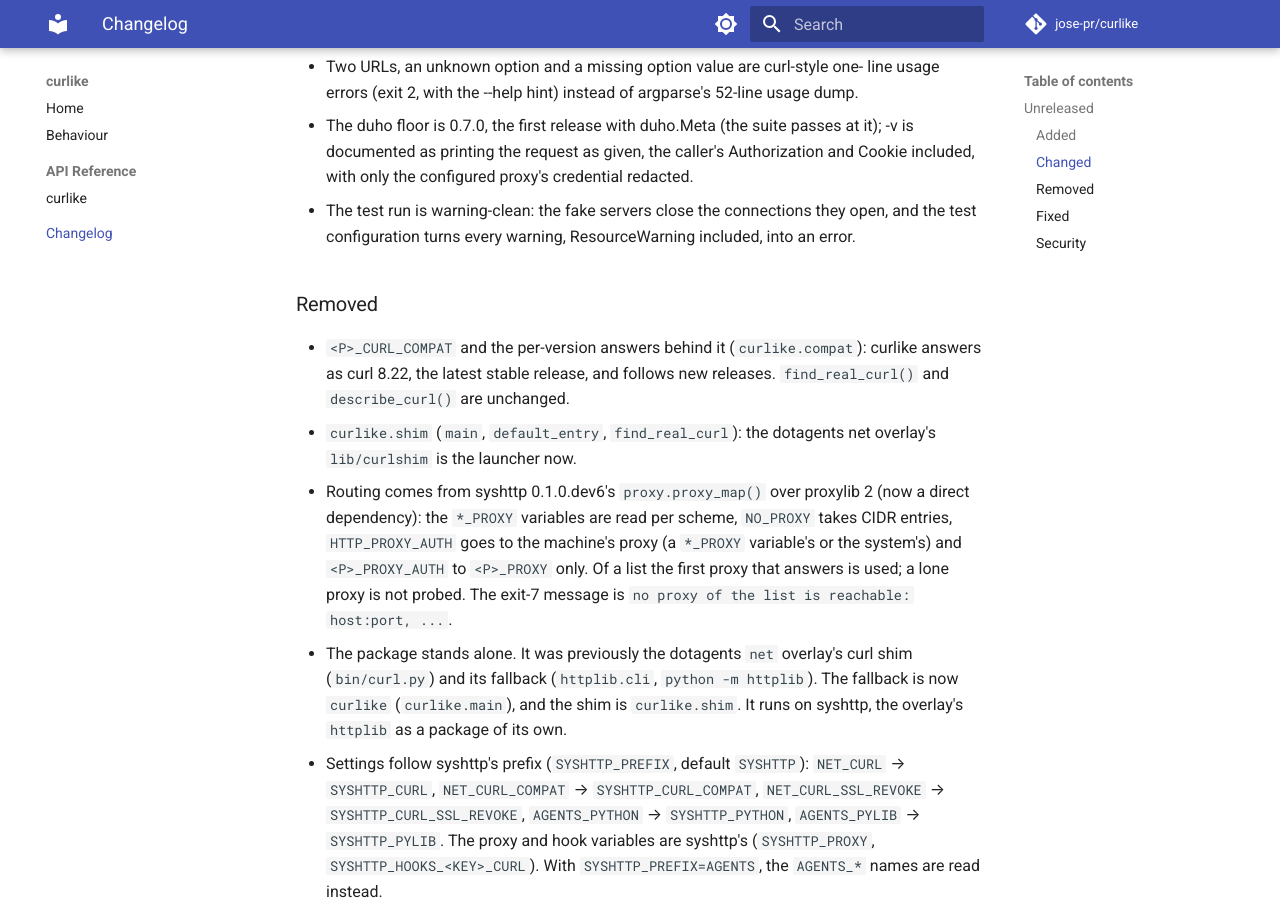
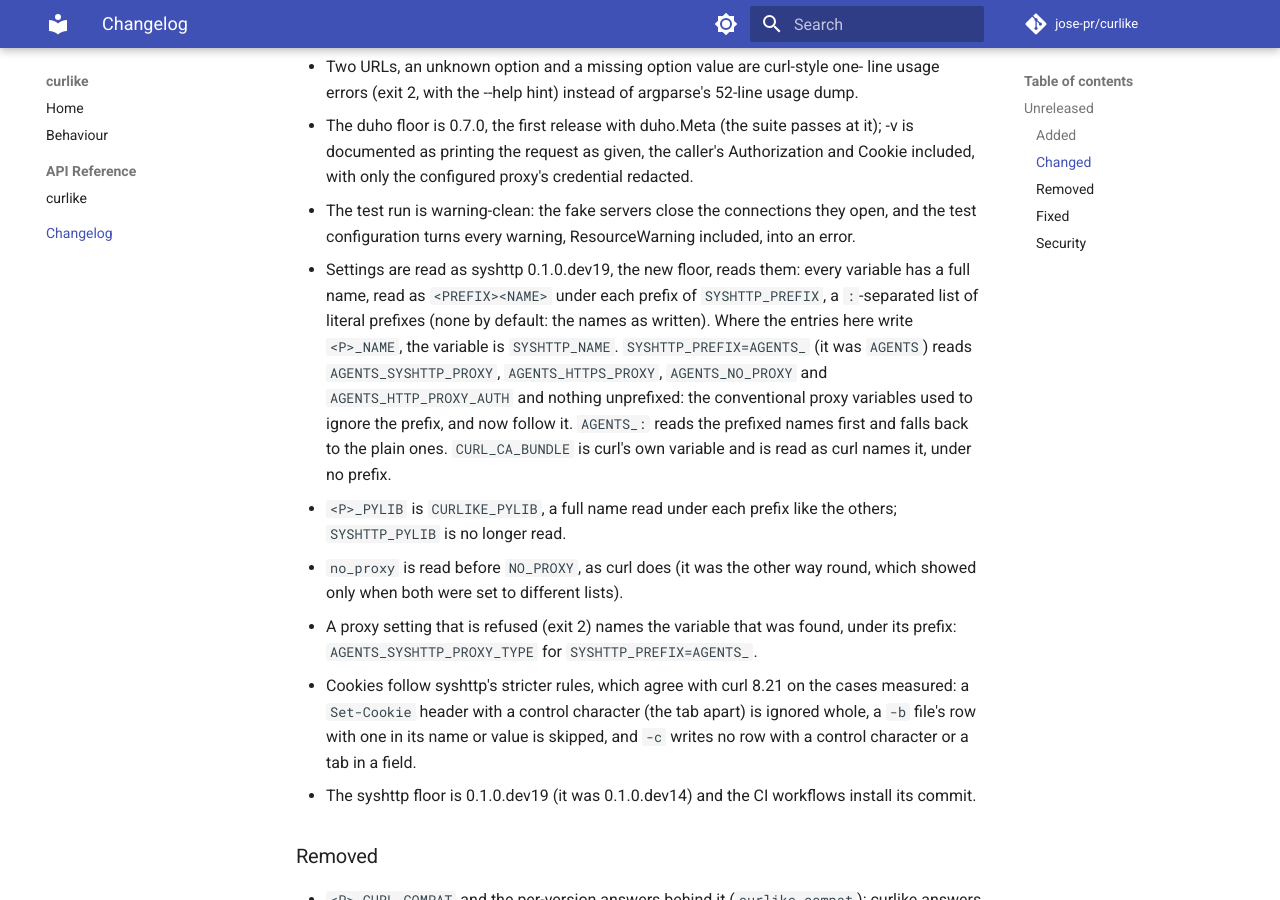
Before and after one commit to jose-pr/curlike, an MkDocs documentation site: the page built from docs/changelog.md, in a window 1280 px wide and 900 px high, scrolled down 1206 px. Built offline with MkDocs 1.6.1 and Material for MkDocs 9.7.7, drawn with Linux system fonts in a browser that asks for light colours; comment, search, counter and statistics services are not loaded; some of the changed text lies outside the part shown.

Commit message:
docs: settings under the prefix list and CURLIKE_PYLIB; version 0.1.0.dev20
The shipped header, the README and the behaviour page name the variables in
full (SYSHTTP_PROXY, HTTPS_PROXY, NO_PROXY) and explain SYSHTTP_PREFIX as a
list of literal prefixes; CURL_CA_BUNDLE is read as curl names it. The
changelog records the prefix semantics, CURLIKE_PYLIB, the no_proxy order,
syshttp's cookie rules and the -b jar line splitting. Version 0.1.0.dev19
becomes 0.1.0.dev20.

```diff
--- a/CHANGELOG.md
+++ b/CHANGELOG.md
@@ -59,6 +59,30 @@ and this project adheres to [Semantic Versioning](https://semver.org/).
 - The test run is warning-clean: the fake servers close the connections they
   open, and the test configuration turns every warning, ResourceWarning
   included, into an error.
+
+- Settings are read as syshttp 0.1.0.dev19, the new floor, reads them: every
+  variable has a full name, read as `<PREFIX><NAME>` under each prefix of
+  `SYSHTTP_PREFIX`, a `:`-separated list of literal prefixes (none by default:
+  the names as written). Where the entries here write `<P>_NAME`, the
+  variable is `SYSHTTP_NAME`. `SYSHTTP_PREFIX=AGENTS_` (it was `AGENTS`) reads
+  `AGENTS_SYSHTTP_PROXY`, `AGENTS_HTTPS_PROXY`, `AGENTS_NO_PROXY` and
+  `AGENTS_HTTP_PROXY_AUTH` and nothing unprefixed: the conventional proxy
+  variables used to ignore the prefix, and now follow it. `AGENTS_:` reads the
+  prefixed names first and falls back to the plain ones. `CURL_CA_BUNDLE` is
+  curl's own variable and is read as curl names it, under no prefix.
+- `<P>_PYLIB` is `CURLIKE_PYLIB`, a full name read under each prefix like the
+  others; `SYSHTTP_PYLIB` is no longer read.
+- `no_proxy` is read before `NO_PROXY`, as curl does (it was the other way
+  round, which showed only when both were set to different lists).
+- A proxy setting that is refused (exit 2) names the variable that was found,
+  under its prefix: `AGENTS_SYSHTTP_PROXY_TYPE` for `SYSHTTP_PREFIX=AGENTS_`.
+- Cookies follow syshttp's stricter rules, which agree with curl 8.21 on the
+  cases measured: a `Set-Cookie` header with a control character (the tab
+  apart) is ignored whole, a `-b` file's row with one in its name or value is
+  skipped, and `-c` writes no row with a control character or a tab in a
+  field.
+- The syshttp floor is 0.1.0.dev19 (it was 0.1.0.dev14) and the CI workflows
+  install its commit.
 
 ### Removed
 
@@ -245,3 +269,9 @@ and this project adheres to [Semantic Versioning](https://semver.org/).
   is the proxy, as in curl, instead of exit 2 with a message that printed the
   password in full. A refused proxy setting never shows the password or the
   `-U` credential in its message.
+
+- A `-b` jar file is split into rows at a newline only (syshttp 0.1.0.dev19):
+  a value holding a vertical tab, a form feed or another character that
+  `str.splitlines` ends a line at could end its row early and start a row for
+  another domain. A row with a control character in its name or value is
+  skipped, as curl skips it.
--- a/pyproject.toml
+++ b/pyproject.toml
@@ -5,7 +5,7 @@ build-backend = "hatchling.build"
 
 [project]
 name = "curlike"
-version = "0.1.0.dev19"
+version = "0.1.0.dev20"
 authors = [{ name = "jose-pr", email = "jose-pr@coqui.dev" }]
 description = "A drop-in curl: the real curl when there is one, with syshttp's proxy and hooks applied, else a curl-compatible command over the standard library"
 readme = "README.md"
```
Also changed, not shown: AGENTS.md (+5 -2 lines), README.md (+9 -3 lines), docs/behaviour.md (+18 -9 lines), src/curlike/AGENTS.md (+29 -16 lines).
